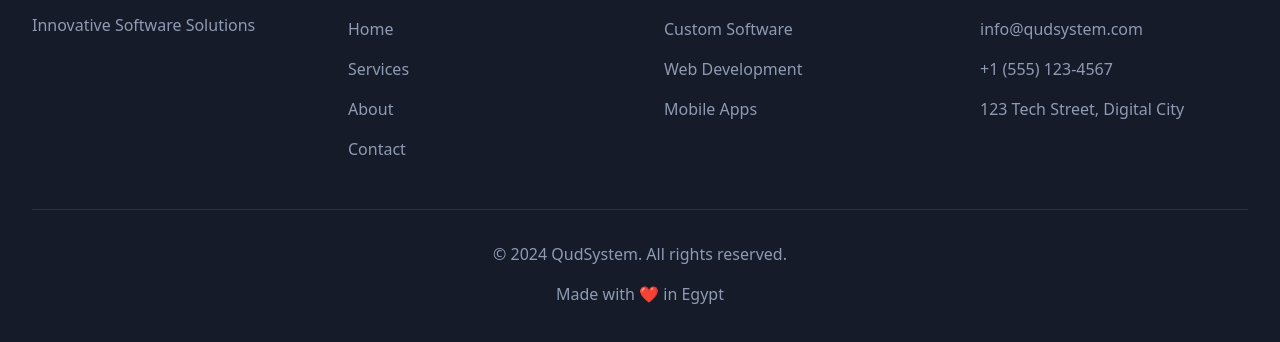
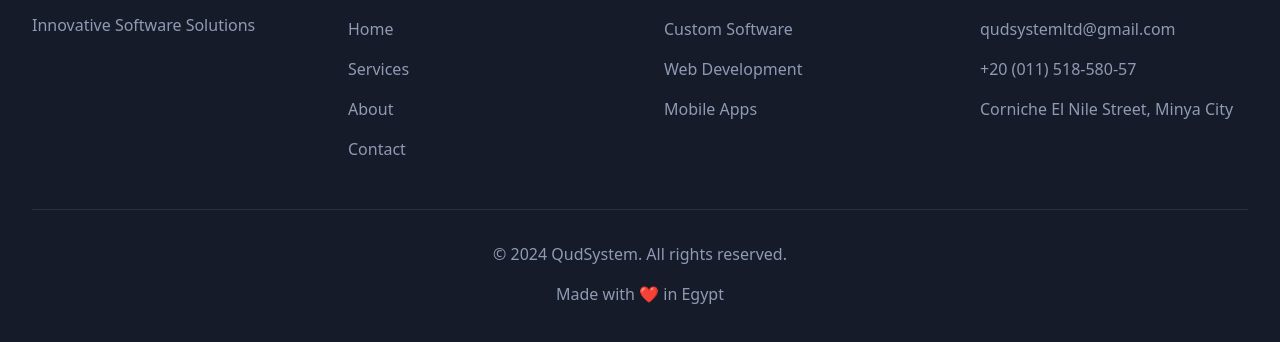
Before and after one commit to hussamgalal999/qudsystemV12, a plain HTML site: page index.html in a window 1280 px wide. Shown: the part 1873-2215 px from the top of the page. Drawn offline with nearby package versions, Linux system fonts and the light colour scheme.

Commit message:
Update index.html

```diff
--- a/index.html
+++ b/index.html
@@ -272,9 +272,9 @@
                 <div>
                     <h3 class="text-lg font-bold mb-6 gradient-text">Contact Info</h3>
                     <ul class="space-y-4 text-[#8F9BB3]">
-                        <li class="hover:text-white transition-colors">info@qudsystem.com</li>
-                        <li class="hover:text-white transition-colors">+1 (555) 123-4567</li>
-                        <li class="hover:text-white transition-colors">123 Tech Street, Digital City</li>
+                        <li class="hover:text-white transition-colors">qudsystemltd@gmail.com</li>
+                        <li class="hover:text-white transition-colors">+20 (011) 518-580-57</li>
+                        <li class="hover:text-white transition-colors">Corniche El Nile Street, Minya City</li>
                     </ul>
                 </div>
             </div>
```
